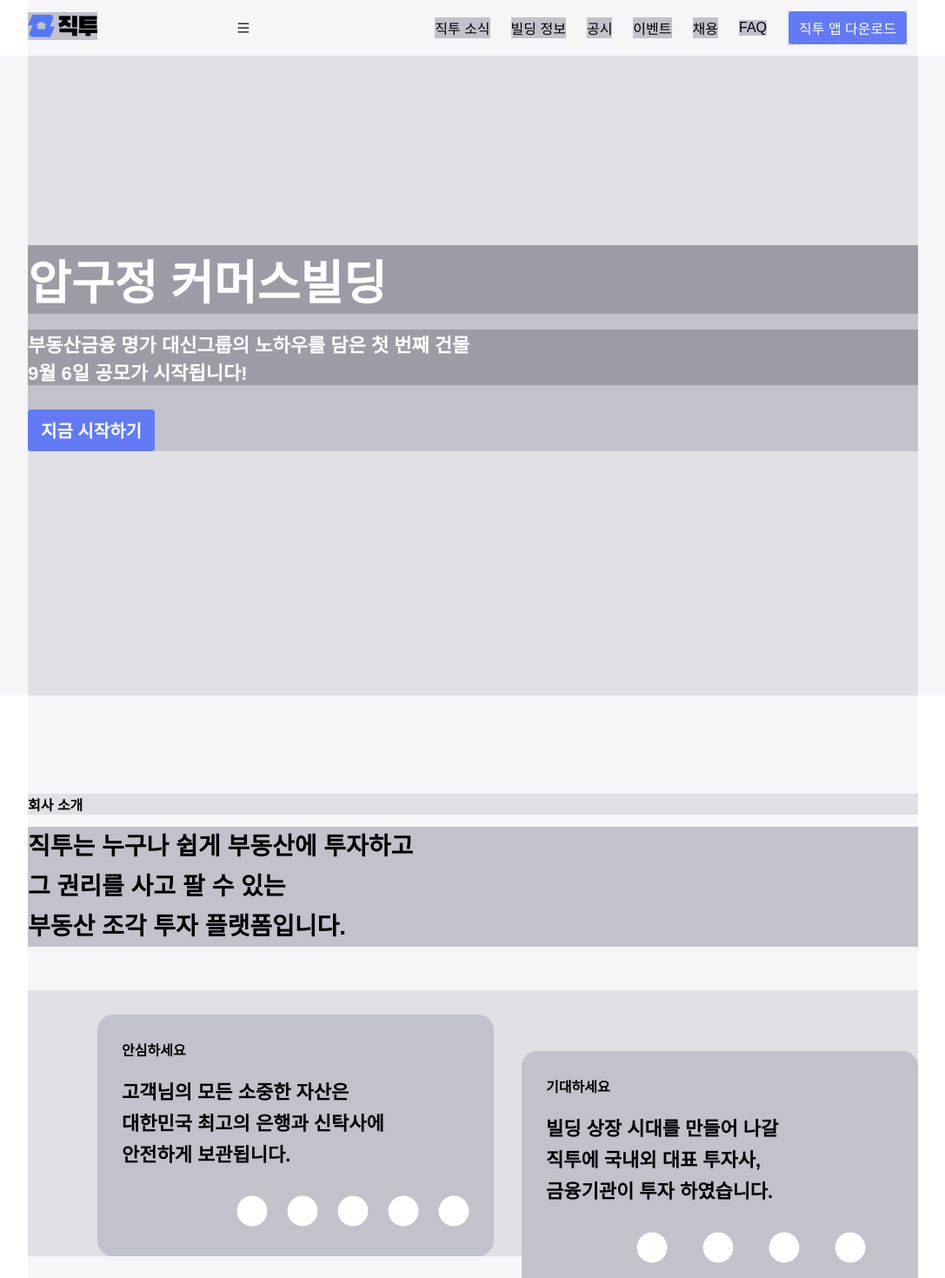
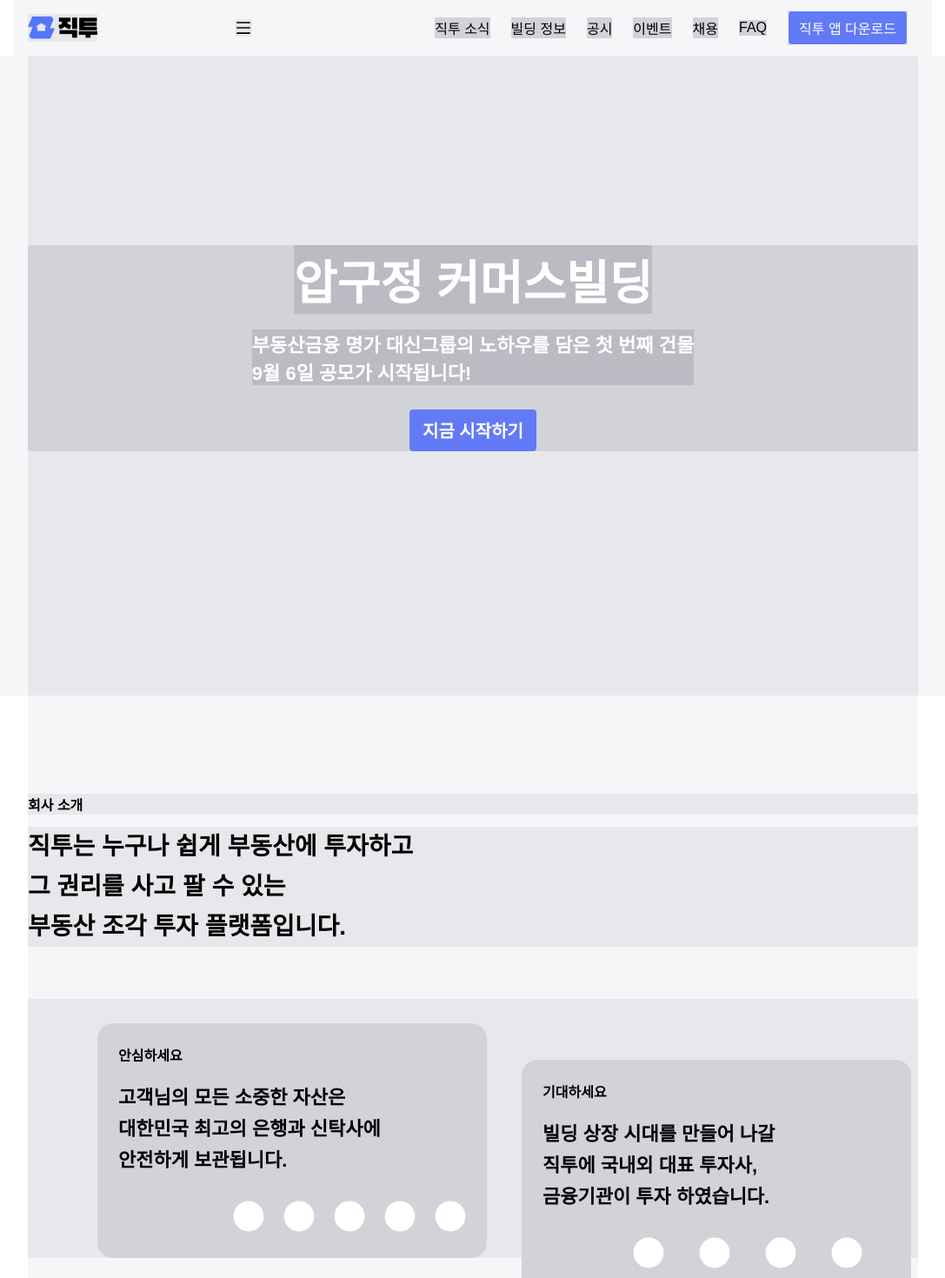
Before and after one commit to vellahw/clone, a React (Create React App) app: page / in a window 1280 px wide. Shown: the top 1470 px of the page at 87% size, without its empty margins (96-1183 px from the left). Built offline with nearby package versions, Linux system fonts and the light colour scheme; a web font is replaced by a local one.

Commit message:
레이아웃 목업 푸터 전까지

```diff
--- a/src/App.js
+++ b/src/App.js
@@ -6,6 +6,7 @@
 import NewsList from './components/NewsList';
 import BottomBanner from './components/BottomBanner';
 import Footer from './components/Footer';
+import MobileFloatingBtn from './components/MobileFloatingBtn';
 
 function App() {
   return (
@@ -27,6 +28,8 @@
       <CorpInfo />
 
       <Footer />
+
+      <MobileFloatingBtn />
     </>
   );
 }
--- a/src/components/CompanyInfo.jsx
+++ b/src/components/CompanyInfo.jsx
@@ -1,4 +1,3 @@
-import React from 'react';
 import logoPartner1 from '../image/logo/logo-partner1.png';
 import logoPartner2 from '../image/logo/logo-partner2.png';
 import Rectangle from '../image/logo/Rectangle.svg';
@@ -49,7 +48,7 @@
 
                     <i.PartersLogoR>
                         { logoLoop(4) }
-                        <FaCircle className='partners' />
+                        <FaCircle className='partners b1' />
                         <img src={Rectangle} alt="" className='rec'/>
                         <FaCircle className='partners b' />
                         <FaCircle className='partners' />
--- a/src/components/FlatformInfo.jsx
+++ b/src/components/FlatformInfo.jsx
@@ -29,9 +29,9 @@
                 { card.map(i=>{
                     return (
                         <f.FlatformInfoCard key={i.no}>
-                        <f.FlatformInfoCardText>
-                            {i.title}
-                        </f.FlatformInfoCardText>
+                            <f.FlatformInfoCardText>
+                                {i.title}
+                            </f.FlatformInfoCardText>
                         </f.FlatformInfoCard>
                     )
                 })}
--- /dev/null
+++ b/src/components/MobileFloatingBtn.jsx
@@ -0,0 +1,42 @@
+import styled from 'styled-components';
+
+function MobileFloatingBtn() {
+    return(
+        <ButtonWrapper>
+            <ButtonContainer>
+                <Button>지금 시작하기</Button>
+            </ButtonContainer>
+        </ButtonWrapper>
+    )
+}
+
+export default MobileFloatingBtn;
+
+const ButtonWrapper = styled.div`
+    display: none;
+
+    @media(max-width: 767px) {
+        display: block;
+        width: 100vw;
+        max-width:100%;
+
+        background-color: #E8E8EC;
+        position: fixed;
+        z-index: 999;
+        bottom: 24px;
+    }
+`
+const ButtonContainer = styled.div`
+    margin: 0 16px;
+`
+
+const Button = styled.button`
+    background-color: #627AF5;
+    width: 100%;
+    height: 54px;
+    border: none;
+    border-radius: 4px;
+    font-size: 20px;
+    font-weight: 600;
+    color: #fff;
+`
--- a/src/index.css
+++ b/src/index.css
@@ -2,6 +2,7 @@
 
 body {
   margin: 0;
+  padding: 0;
   font-family: 'Spoqa Han Sans Neo', sans-serif;
   -webkit-font-smoothing: antialiased;
   -moz-osx-font-smoothing: grayscale;
--- a/src/styles/BannerSectionStyle.jsx
+++ b/src/styles/BannerSectionStyle.jsx
@@ -15,9 +15,13 @@
     height: 100%;
     width: 100%;
   }
+
+  @media(max-width: 767px) {
+    height: 100vh;
+  }
 `
 export const MiddleBannerHeaderDiv = styled.div`
-  /* background-color: #E1E1E5; */
+  /* background-color: #E8E8EC; */
 
   position: absolute;
   top: 35%;
@@ -25,7 +29,7 @@
 `
 
 export const BannerHeader = styled.h1`
-  background-color: #E1E1E5;
+  background-color: #E8E8EC;
   color: #000;
   position: absolute;
   width: 100vw;
@@ -34,24 +38,43 @@
   /* color: #fff; */
   font-size: 54px;
   /* margin: 0; */
+
+  @media(max-width: 767px) {
+    font-size: 36px;
+    top: 40%;
+  }
 `
 
 export const BottomBannerSection = styled.section`
   background-color: #F6F6F9;
   height: 540px;
 
+  @media(max-width: 767px) {
+    height: 1000px;
+  }
+
   /* background-color: #627AF5; */
 `
 
 export const BottomBannerContainer = styled.div`
   position: relative;
-  background-color: #E1E1E5;
+  background-color: #E8E8EC;
   max-width: 1300px;
   margin: 0 auto;
   height: 100%;
+
+  @media(max-width: 767px) {
+    width: 100%;
+    height: 100%;
+  }
 `
 
 export const ImgContainer = styled.div`
+
+  @media(max-width: 767px) {
+    position: absolute;
+    height: 100%;
+  }
 `
 
 export const BottomBannerImg = styled.div`
@@ -60,16 +83,27 @@
 `
 
 export const BottomBannerHeaderDiv = styled.div`
-  background-color: #C1C2CB;
+  background-color: #D2D2D9;
   padding-top: 136px;
   width: 1024px;
   margin: 0 auto;
+
+  @media(max-width: 767px) {
+    width: 100%;
+    text-align: center;
+    padding-top: 40px;
+    position: absolute;
+  }
 `
 
 export const BottomBannerHeader = styled.h1`
-  background-color: #9B9CA6;
+  background-color: #BABBC3;
   margin: 0;
   font-size: 54px;
+
+  @media(max-width: 767px) {
+    font-size: 28px;
+  }
 `
 
 export const BottomBannerButton = styled.button`
@@ -82,12 +116,22 @@
   height: 48px;
   border-radius: 4px;
   margin-top: 32px;
+
+  @media(max-width: 767px) {
+    display: none;
+  }
 `
 
 export const BottomBannerInfo = styled.p`
-  background-color: #9B9CA6;
+  background-color: #BABBC3;
 
   color: #fff;
   font-size: 12px;
   padding: 28px 0 0 4px;
+
+  @media(max-width: 767px) {
+    width: 270px;
+    padding: 24px 0 0 0;
+    margin: 0 auto;
+  }
 `
--- a/src/styles/FlatformStyle.jsx
+++ b/src/styles/FlatformStyle.jsx
@@ -3,14 +3,24 @@
 
 export const FlatformSection = styled(InfoSection)`
     height: 1000px;
+
+    @media(max-width: 767px) {
+        height: auto ;
+    }
 `
 
 export const FlatformInfoCardDiv = styled(InfoCardDiv)`
     margin-top: 20px;
+
+    @media(max-width: 767px) {
+        padding: 0;
+        flex-direction: column;
+        width: 100%;
+    }
 `
 
 export const FlatformInfoCard = styled(InfoCard)`
-    background-color: #C1C2CB;
+    background-color: #D2D2D9;
 
     width: 225px;
     height: 500px;
@@ -18,15 +28,29 @@
     padding: 30px;
     margin-right: 15px;
     /* background-color: #E7EBFA; */
+
+    @media(max-width: 767px) {
+        position: relative;
+        width: calc(100% - 48px);
+        height: 415px;
+        margin: 0 0 20px 0;
+        padding: 24px;
+    }
 `
 
 export const FlatformInfoCardText = styled(InfoCardText)`
     line-height: 34px;
     word-break: keep-all;
     width: 152px;
+
+    @media(max-width: 767px) {
+        width: 120px;
+        line-height: 28px;
+
+    }
 `
 export const FlatformInfoCardB = styled(InfoCardR)`
-    background-color: #C1C2CB;
+    background-color: #D2D2D9;
 
     /* background-color: #627AF5; */
     border-radius: 15px;
@@ -34,6 +58,15 @@
     height: 206px;
     top: 600px;
     left: 80px;
+
+    @media(max-width: 767px) {
+        position: relative;
+        width: calc(100% - 60px);
+        margin: 0 0 28px 0;
+        top: 0;
+        left: 0;
+        height: 180px;
+    }
 `
 
 export const FlatformInfoCardTextB = styled(FlatformInfoCardText)`
@@ -41,7 +74,7 @@
 `
 
 export const FlatformInfoCardBR = styled(InfoCardR)`
-    background-color: #C1C2CB;
+    background-color: #D2D2D9;
 
     /* background-color: #414551; */
     border-radius: 15px;
@@ -49,4 +82,12 @@
     height: 206px;
     top: 600px;
     left: 380px;
+
+    @media(max-width: 767px) {
+        position: relative;
+        width: calc(100% - 60px);
+        margin: 0;
+        top: 0;
+        left: 0;
+    }
 `
--- a/src/styles/FooterStyle.jsx
+++ b/src/styles/FooterStyle.jsx
@@ -5,6 +5,10 @@
 export const FooterSection = styled(NewsSection)`
     margin-top: 48px;
     height: auto;
+
+    @media(max-width: 767px) {
+        margin-top: 0;
+    }
 `
 
 export const FooterContainer = styled(InfoSection)`
@@ -14,7 +18,7 @@
 `
 
 export const AddressDiv = styled.div`
-    background-color: #E1E1E5;
+    background-color: #E8E8EC;
 
     display: flex;
     color: #414551;
@@ -40,7 +44,7 @@
 `
 
 export const Copyright = styled.p`
-    background-color: #E1E1E5;
+    background-color: #E8E8EC;
 
     font-weight: normal;
     color: #414551;
@@ -49,7 +53,7 @@
 `
 
 export const SocialLogoDiv = styled.div`
-    background-color: #C1C2CB;
+    background-color: #D2D2D9;
 
     display: flex;
     position: absolute;
@@ -66,7 +70,7 @@
 `
 
 export const ArticleDiv = styled.div`
-    background-color: #E1E1E5;
+    background-color: #E8E8EC;
 
     color: #414551;
     font-weight: 600;
--- a/src/styles/InfoStyle.jsx
+++ b/src/styles/InfoStyle.jsx
@@ -12,20 +12,22 @@
 
   @media (max-width: 767px) {
     background-color: #F6F6F9;
-    padding: 40px 0;
-    max-width: 735px;
+    padding: 80px 0;
+    margin: 0 16px;
+    position: relative;
+    height: 760px;
   }
 `
 
 export const InfoTitle = styled.h2`
-  background-color: #E1E1E5;
+  background-color: #E8E8EC;
 
   font-size: 16px;
   font-weight: 600;
 `
 
 export const InfoHeaderDiv = styled.div`
-  background-color: #E1E1E5;
+  background-color: #E8E8EC;
 
   @media(max-width: 1024px) {
     padding: 28px 0 0 80px;
@@ -33,12 +35,11 @@
 
   @media(max-width: 767px) {
     padding: 0;
+    padding-top: 10px;
   }
 `
 
 export const InfoHeaderText = styled.p`
-  background-color: #C1C2CB;
-
   margin: 0;
   font-size: 28px;
   font-weight: 600;
@@ -47,30 +48,32 @@
   @media(max-width: 767px) {
     font-size: 20px;
     line-height: 30px;
-    background-color: #E1E1E5;
+    background-color: #E8E8EC;
   }
 `
 
 export const InfoCardDiv = styled.div`
-  background-color: #E1E1E5;
+  background-color: #E8E8EC;
 
-  margin-top: 50px;
+  margin-top: 60px;
   padding: 28px 0 0 80px;
   display: flex;
   position: relative;
 
   @media (max-width:767px) {
     padding: 0;
+    flex-direction: column;
+    width: 100%;
   }
 `
 
 export const InfoCard = styled.div`
-  background-color: #C1C2CB;
+  background-color: #D2D2D9;
 
   /* background-color: #F6F6F9; */
   width: 400px;
   height: 222px;
-  padding: 28px;
+  padding: 24px;
   border-radius: 18px;
 
   .partner-logo {
@@ -80,8 +83,9 @@
   }
 
   @media(max-width:767px){
-    width: 100%;
-    height: 209px;
+    position: absolute;
+    width: calc(100% - 48px);
+    height: 180px;
   }
 `
 
@@ -93,10 +97,20 @@
     font-size: 36px;
     padding-left: 22px;
   }
+
+  @media(max-width: 767px) {
+    float: left;
+
+    .partners {
+      padding-left: 0;
+      padding-right: 22px;
+      font-size: 32px;
+    }
+  }
 `
 
 export const InfoCardR = styled(InfoCard)`
-  background-color: #C1C2CB;
+  background-color: #D2D2D9;
 
   /* background-color: #E7EBFA; */
   height: 284px;
@@ -109,12 +123,10 @@
   }
 
   @media(max-width:767px){
-    position: absolute;
-
-    /* width: 100%; */
-    /* height: 209px; */
-    top:320px;
+    top: 252px;
     left: 0;
+    width: calc(100% - 48px);
+    height: 236px;
   }
 `
 
@@ -136,6 +148,28 @@
     padding-left: 20px;
     padding-bottom: 16px;
   }
+
+  @media(max-width: 767px) {
+    width: 280px;
+
+    .partners {
+      padding: 0 32px 16px 0;
+    }
+
+    .b1 {
+      padding-right: 12px;
+    }
+
+    .b {
+      padding-right: 32px;
+      font-size: 32px;
+    }
+
+    .rec {
+      width: 76px;
+      padding: 0 8px 16px 0;
+    }
+  }
 `
 
 export const InfoCardTitle = styled(InfoTitle)`
@@ -143,6 +177,10 @@
 
   margin: 0;
   padding-bottom: 20px;
+
+  @media(max-width: 767px) {
+    font-size: 12px;
+  }
 `
 
 export const InfoCardText = styled(InfoHeaderText)`
@@ -151,6 +189,11 @@
   font-size: 22px;
   line-height: 36px;
   padding-bottom: 28px;
+
+  @media(max-width: 767px) {
+    font-size: 16px;
+    line-height: 26px;
+  }
 `
 
 // 법인회원 section
@@ -158,15 +201,41 @@
   height: auto;
 `
 
+export const ButtonDiv = styled.div`
+  background-color: #D2D2D9;
+
+  display: flex;
+  align-items: center;
+  margin-top: 32px;
+
+  @media(max-width: 767px) {
+    flex-direction: column-reverse;
+    align-items: start;
+  }
+`
+
 export const HelpText = styled(InfoHeaderText)`
   font-size: 22px;
   line-height: 36px;
+
+  @media(max-width: 767px) {
+    font-size: 16px;
+    line-height: 26px;
+    width: 310px;
+  }
 `
 
 export const HelpButton = styled(CoverButton)`
   width: 107px;
   margin-top: 0;
   margin-right: 30px;
+
+  @media(max-width: 767px) {
+    display: block;
+    bottom: 10px;
+    width: 100%;
+    margin: 32px 0 0 0;
+  }
 `
 export const DownloadFileText = styled.p`
   color: #fff;
@@ -177,11 +246,3 @@
   margin: 0;
   cursor: pointer;
 `
-
-export const ButtonDiv = styled.div`
-  background-color: #C1C2CB;
-
-  display: flex;
-  align-items: center;
-  margin-top: 32px;
-`
--- a/src/styles/NavbarStyle.jsx
+++ b/src/styles/NavbarStyle.jsx
@@ -9,7 +9,11 @@
   background-color: #fff;
 
   @media (max-width: 767px) {
-    width: 100%;
+    width: 100vw;
+    max-width:100%;
+    height: 56px;
+    overflow-x: hidden;
+    border-bottom: 1px solid #E8E8EC;
  }
 `
 
@@ -25,24 +29,25 @@
 
   .header-logo {
     width: 80px;
-    background-color: #C1C2CB;
+    background-color: #D2D2D9;
   }
 
-  @media(max-width: 1024px) {
   .hamburger-menu {
     display: none;
   }
-  }
 
-  @media(max-width: 767px) {
+  @media(min-width: 767px) {
+    padding: 0 16px;
 
     .header-logo {
-      width: 90px;
+      margin-top: 4px;
+      background-color: #E8E8EC;
     }
 
     .hamburger-menu {
+      background-color: #E8E8EC;
       display: inline;
-      font-size: 32px;
+      font-size: 20px;
     }
   }
 `
@@ -62,7 +67,7 @@
 `
 
 export const CategoryItem = styled.li`
-  background-color: #C1C2CB;
+  background-color: #D2D2D9;
 
   cursor: pointer;
   margin: 0 12px;
--- a/src/styles/NewsListStyle.jsx
+++ b/src/styles/NewsListStyle.jsx
@@ -7,17 +7,26 @@
 `
 
 export const NewsWrapper = styled(InfoSection)`
-    background-color: #E1E1E5;
+    background-color: #E8E8EC;
     height: 560px;
+    padding-top: 28px;
+
+    @media(max-width: 767px) {
+        height: auto;
+    }
 `
 export const SectionTitle = styled(InfoTitle)`
-    background-color: #C1C2CB;
+    background-color: #D2D2D9;
 
 `
 export const NewsContainer = styled.div`
-    background-color: #C1C2CB;
+    background-color: #D2D2D9;
     margin-top: 44px;
     margin-left: 90px;
+
+    @media(max-width: 767px) {
+        margin-left: 0;
+    }
 `
 
 export const NewsHeaderDiv = styled.div`
@@ -26,11 +35,11 @@
 `
 
 export const NewsHeader = styled(InfoHeaderText)`
-    background-color: #9B9CA6;
+    background-color: #BABBC3;
 `
 
 export const ViewAllTextDiv = styled.div`
-    background-color: #9B9CA6;
+    background-color: #BABBC3;
     display: flex;
     align-items: center;
     cursor: pointer;
@@ -38,10 +47,20 @@
     .arrow-icon{
         font-size: 18px;
         padding-left: 3px;
+
+        @media(max-width: 767px) {
+            font-size: 17px;
+            padding-top: 1px;
+        }
     }
+
 `
 export const ViewAllText = styled.div`
     font-size: 20px;
+
+    @media(max-width: 767px) {
+        font-size: 15px;
+    }
 `
 
 export const NewsList = styled.ul`
@@ -50,7 +69,7 @@
 `
 
 export const NewsItem = styled.li`
-    background-color: #9B9CA6;
+    background-color: #BABBC3;
 
     /* padding-left: 40px; */
     /* margin: 14px 0 40px 40px; */
@@ -62,11 +81,21 @@
     font-weight: normal;
     font-size: 26px;
     margin: 40px 0 12px 0;
+
+    @media(max-width: 767px) {
+        font-size: 16px;
+        margin: 26px 0 12px 0;
+    }
 `
 
 export const NewsInfo = styled.div`
     color: #626870;
     padding: 0 0 34px 5px;
+
+    @media(max-width: 767px) {
+        padding: 0 0 24px 0;
+        font-size: 14px;
+    }
 `
 
 export const NewsPress = styled.span`
--- a/src/styles/TopBannerStyle.jsx
+++ b/src/styles/TopBannerStyle.jsx
@@ -5,13 +5,19 @@
   height: 100vh;
 
   @media (max-width:767px) {
+    width: 100vw;
+    max-width: 100%;
+    display: flex;
     margin: 0 auto;
+    justify-content: center;
+    align-items: center;
+    position: relative;
   }
 `
 
 export const HeaderContainer = styled.div`
   @media (min-width: 1024px) {
-    background-color: #E1E1E5;
+    background-color: #E8E8EC;
 
     max-width: 1024px;
     margin: 0 auto;
@@ -20,33 +26,45 @@
     flex-direction: column;
     justify-content: center;
   }
+
+  @media (max-width: 767px) {
+    width: 100%;
+    position: absolute;
+    top: 340px;
+  }
 `
 
 export const CoverHeaderDiv = styled.div`
-  background-color: #C1C2CB;
+  background-color: #D2D2D9;
 
   color: #fff;
   z-index: 1;
+  display: flex;
+  flex-direction: column;
+  justify-content: center;
+  align-items: center;
 
   @media (max-width: 767px) {
+    background-color: #E8E8EC;
     text-align: center;
-    left: 24%;
   }
 `
 
 export const CoverHeader = styled.h1`
-  background-color: #9B9CA6;
+  background-color: #BABBC3;
 
   font-size: 54px;
   margin: 0;
 
   @media (max-width: 767px) {
+    background-color: #D2D2D9;
+
     font-size: 28px;
   }
 `
 
 export const CoverHeaderTextDiv = styled.div`
-  background-color: #9B9CA6;
+  background-color: #BABBC3;
 
   font-size: 22px;
   font-weight: 600;
@@ -57,7 +75,12 @@
   }
 
   @media (max-width: 767px) {
+    background-color: #D2D2D9;
+
+    width: 200px;
     font-size: 16px;
+    font-weight: 400;
+
   }
 `
 export const CoverButton = styled.button`
```
Lines whose indentation alone changed are shown as unchanged.
